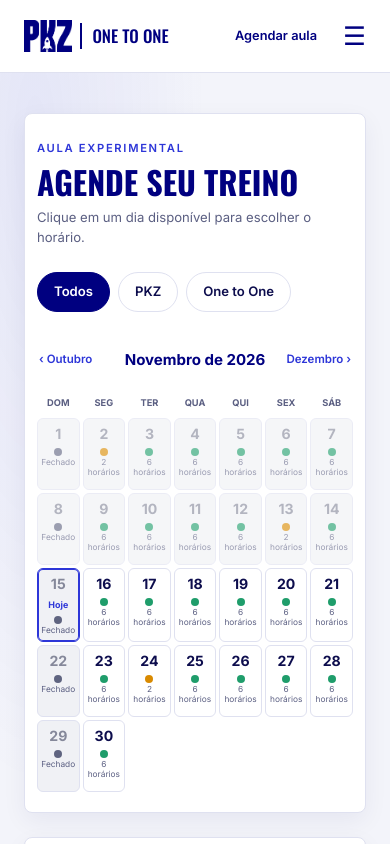
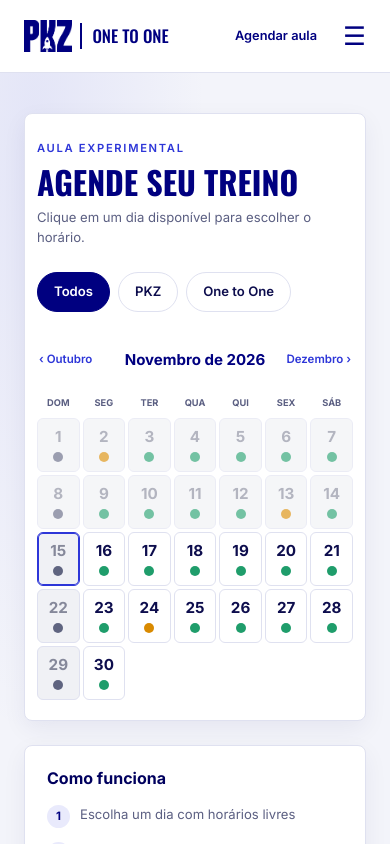
Before and after one commit to leomautone/PFE-2026-2-AP2-Grupo3-terca-react, a React (Vite) app: page /agendamento in a window 390 px wide. Shown: the top 844 px of the page. Built offline with nearby package versions, Linux system fonts and the light colour scheme.

Commit message:
simplifica os dias do calendario do agendamento no celular

```diff
--- a/src/pages/Agendamento.css
+++ b/src/pages/Agendamento.css
@@ -577,19 +577,31 @@
     font-size: 0.58rem;
   }
 
+  /* No celular cada dia mostra só o número e a cor; o texto fica na legenda e no aria-label */
   .pagina-agendamento .dia-calendario {
-    min-height: 72px;
-    padding: 7px 1px 5px;
+    min-height: 54px;
+    justify-content: center;
+    gap: 6px;
+    padding: 6px 1px;
   }
 
   .pagina-agendamento .dia-vazio {
-    min-height: 72px;
+    min-height: 54px;
   }
 
-  .pagina-agendamento .dia-status {
-    flex-direction: column;
-    gap: 2px;
-    font-size: 0.52rem;
+  .pagina-agendamento .dia-numero {
+    font-size: 0.95rem;
+  }
+
+  .pagina-agendamento .dia-hoje,
+  .pagina-agendamento .status-texto {
+    display: none;
+  }
+
+  .pagina-agendamento .status-ponto {
+    width: 10px;
+    height: 10px;
+    flex-basis: 10px;
   }
 
   .pagina-agendamento .agenda-lateral {
@@ -644,9 +656,4 @@
   .pagina-agendamento .calendario-card {
     padding: 20px 8px;
   }
-
-  .pagina-agendamento .dia-status {
-    font-size: 0.48rem;
-    overflow-wrap: normal;
-  }
 }
--- a/src/pages/Agendamento.jsx
+++ b/src/pages/Agendamento.jsx
@@ -380,7 +380,7 @@ export default function Agendamento() {
                           className={`status-ponto ${status.classe}`}
                           aria-hidden="true"
                         />
-                        <span>{status.texto}</span>
+                        <span className="status-texto">{status.texto}</span>
                       </span>
                     </button>
                   );
```
